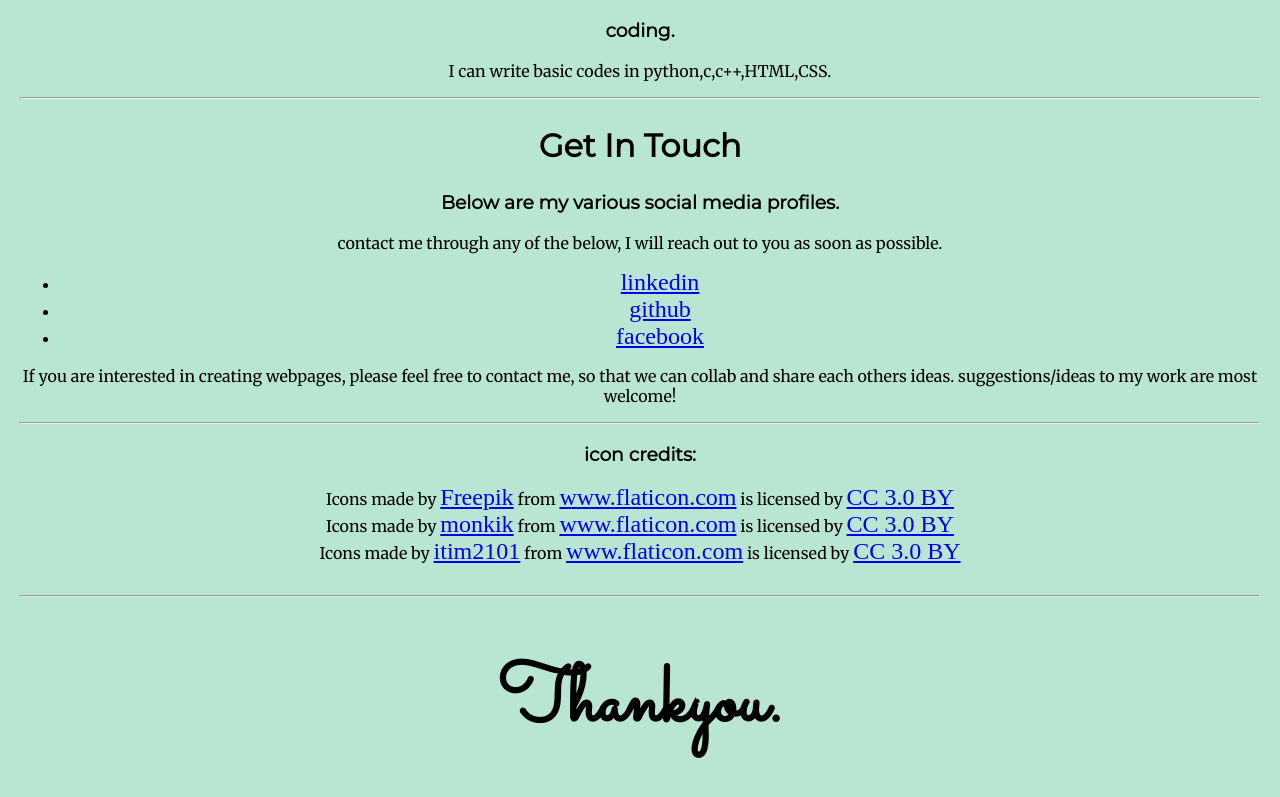
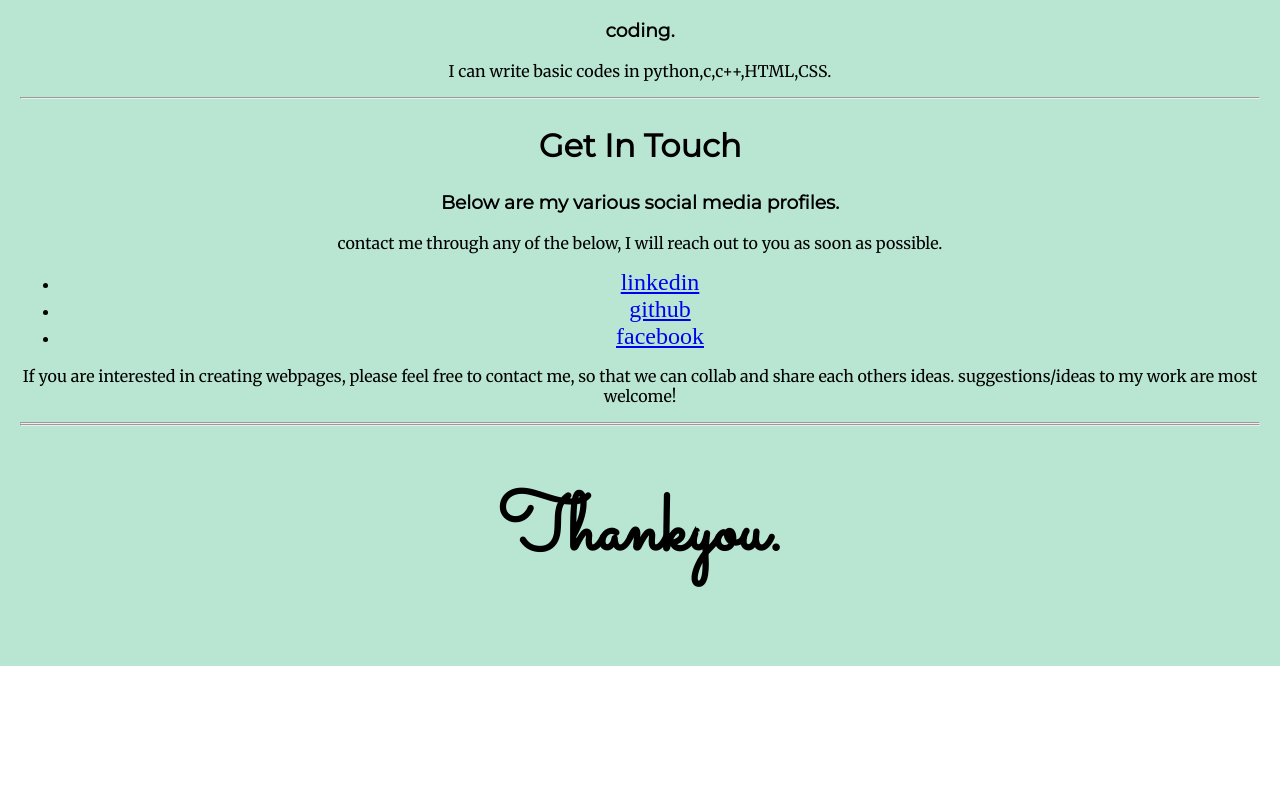
Before and after one commit to rakshakannu/personal-website-2, a plain HTML site: page index.html in a window 1280 px wide. Shown: the part 1170-1967 px from the top of the page. After the commit the page ends 1836 px from the top, so only its background shows below. Drawn offline with Linux system fonts and the light colour scheme.

Commit message:
Update index.html

```diff
--- a/index.html
+++ b/index.html
@@ -50,10 +50,6 @@
 <p>If you are interested in creating webpages, please feel free to contact me, so that we can collab and share each others ideas. suggestions/ideas to my work are most welcome!</p>
 
 <hr>
-<h3>icon credits: </h3>
-<div>Icons made by <a href="https://www.flaticon.com/authors/freepik" title="Freepik">Freepik</a> from <a href="https://www.flaticon.com/" 		    title="Flaticon">www.flaticon.com</a> is licensed by <a href="http://creativecommons.org/licenses/by/3.0/" 		    title="Creative Commons BY 3.0" target="_blank">CC 3.0 BY</a></div>
-<div>Icons made by <a href="https://www.flaticon.com/authors/monkik" title="monkik">monkik</a> from <a href="https://www.flaticon.com/" 		    title="Flaticon">www.flaticon.com</a> is licensed by <a href="http://creativecommons.org/licenses/by/3.0/" 		    title="Creative Commons BY 3.0" target="_blank">CC 3.0 BY</a></div>
-<div style="padding-bottom: 30px;">Icons made by <a href="https://www.flaticon.com/authors/itim2101" title="itim2101">itim2101</a> from <a href="https://www.flaticon.com/" 		    title="Flaticon">www.flaticon.com</a> is licensed by <a href="http://creativecommons.org/licenses/by/3.0/" 		    title="Creative Commons BY 3.0" target="_blank">CC 3.0 BY</a></div>
 <hr>
 
   <h1>
```
